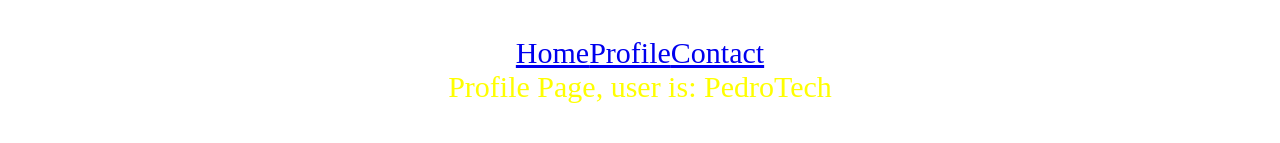
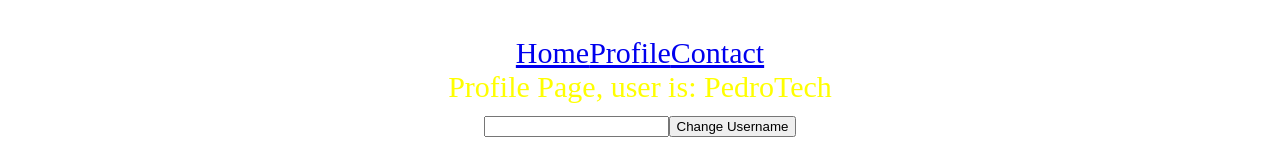
Before and after one commit to Radchenko87dmytro/social_media_website_app, a React (Create React App) app: page /profile in a window 1280 px wide. Shown: the part 988-1131 px from the top of the page. Before the commit the page ends 1100 px from the top, so only its background shows below. Built offline with nearby package versions, Linux system fonts and the light colour scheme; no server answers.

Commit message:
Finish implementing useContext to ReactRouterDom.js component (component is working without props)

```diff
--- a/src/ReactRouterDom.js
+++ b/src/ReactRouterDom.js
@@ -1,4 +1,4 @@
-import React, { useState } from 'react'
+import React, { useState, createContext } from 'react'
 import styles from "./App.module.css";
 import {BrowserRouter as Router, Routes, Route} from "react-router-dom"
 import Home from './pages/Home';
@@ -6,19 +6,23 @@ import Profile from './pages/Profile';
 import Contact from './pages/Contact';
 import Navbar from './Navbar';
 
+export const AppContext = createContext()
+
 const ReactRouterDom = () => {
   const [username, setUsername] = useState("PedroTech")
   return (
     <div className={styles.RouterDom}>
+      <AppContext.Provider value={{username, setUsername}}>
         <Router>
             <Navbar/>
             <Routes>
-                <Route path="/" element={<Home username={username}/>}/>
-                <Route path="/profile" element={<Profile username={username}/>}/>
+                <Route path="/" element={<Home />}/>            {/*username={username}*/}
+                <Route path="/profile" element={<Profile/>}/>   {/*username={username} setUsername={setUsername}*/}
                 <Route path="/contact" element={<Contact/>}/>
                 <Route path="*" element={<h1>Page not found</h1>}/>
             </Routes>
         </Router>
+      </AppContext.Provider>
     </div>
   )
 }
--- a/src/components/ChangeProfile.js
+++ b/src/components/ChangeProfile.js
@@ -1,8 +1,28 @@
 import React from 'react'
+import {useState} from "react"
+import { useContext } from 'react'
+import { AppContext } from '../ReactRouterDom'
 
-const ChangeProfile = () => {
+const ChangeProfile = (props) => {
+    const {setUsername} = useContext(AppContext)
+
+    const [newUsername, setNewUsername] = useState("")
   return (
-    <div>ChangeProfile</div>
+    <div>
+      <input
+        onChange={(event) => {
+          setNewUsername(event.target.value)
+        }}
+      />
+      <button
+      onClick={()=>{
+        setUsername(newUsername)  //props.setUsername(newUsername)
+      }}
+      >
+
+        Change Username
+        </button>
+    </div>
   )
 }
 
--- a/src/pages/Home.js
+++ b/src/pages/Home.js
@@ -1,8 +1,11 @@
 import React from 'react'
+import { useContext } from 'react'
+import { AppContext } from '../ReactRouterDom'
 
-const Home = (props) => {
+const Home = () =>    {//props
+  const {username} = useContext(AppContext)
   return (
-    <div>Home Page and user is: {props.username}</div>
+    <div>Home Page and user is: {username}</div>  //props.username
   )
 }
 
--- a/src/pages/Profile.js
+++ b/src/pages/Profile.js
@@ -1,8 +1,16 @@
 import React from 'react'
+import ChangeProfile from "../components/ChangeProfile"
+import { useContext } from 'react'
+import { AppContext } from '../ReactRouterDom'
 
-const Profile = (props) => {
+const Profile = () => { //props
+  const {username} = useContext(AppContext)
+
   return (
-    <div>Profile Page, user is: {props.username}</div>
+    <div>
+       Profile Page, user is: {username}   {/*props.username  */}
+      <ChangeProfile/>                     {/*setUsername={props.setUsername} */}
+    </div>
   )
 }
 
```
